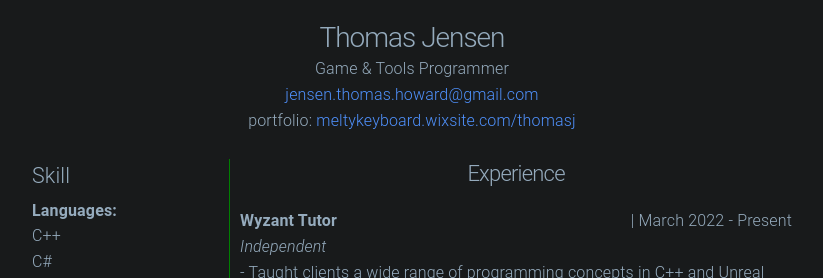
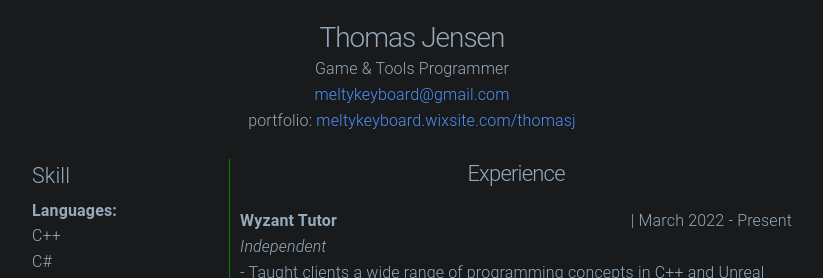
Before and after one commit to hrimfisk/hrimfisk.github.io, a Jekyll site: the page built from resume.md, in a window 1280 px wide. Shown: the top 278 px of the page, without its empty margins (228-1051 px from the left). Built offline with Jekyll 4.4.1, drawn with Linux system fonts in a browser that asks for light colours.

Commit message:
Update resume.md

```diff
--- a/resume.md
+++ b/resume.md
@@ -45,7 +45,7 @@ name
 <h3>Thomas Jensen</h3>
 Game & Tools Programmer
 <br>
-<a href="mailto: jensen.thomas.howard@gmail.com">jensen.thomas.howard@gmail.com</a>
+<a href="mailto: meltykeyboard@gmail.com">meltykeyboard@gmail.com</a>
 <br>
 portfolio: <a href="https://meltykeyboard.wixsite.com/thomasj">meltykeyboard.wixsite.com/thomasj</a>
 <br>
```
